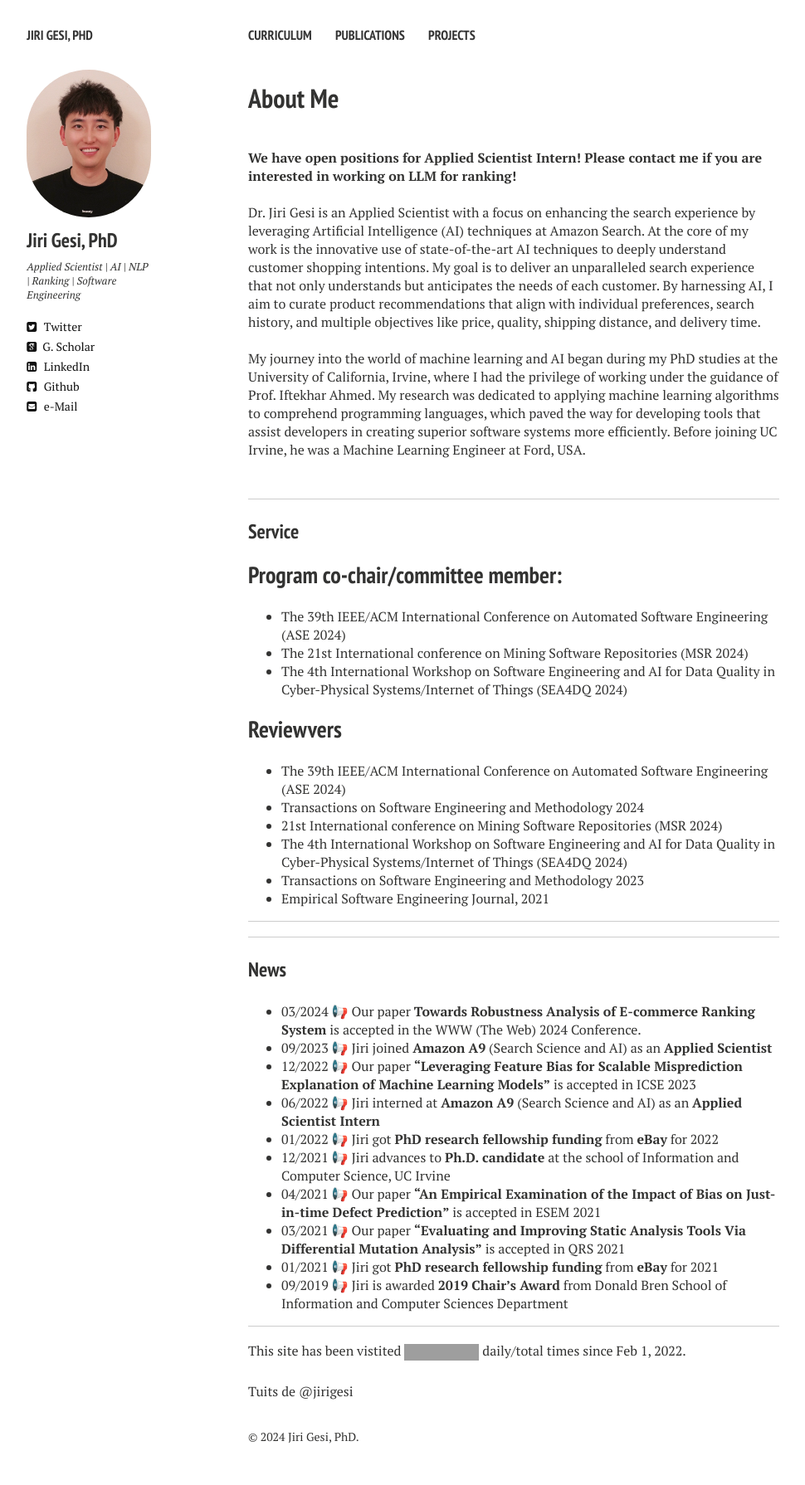
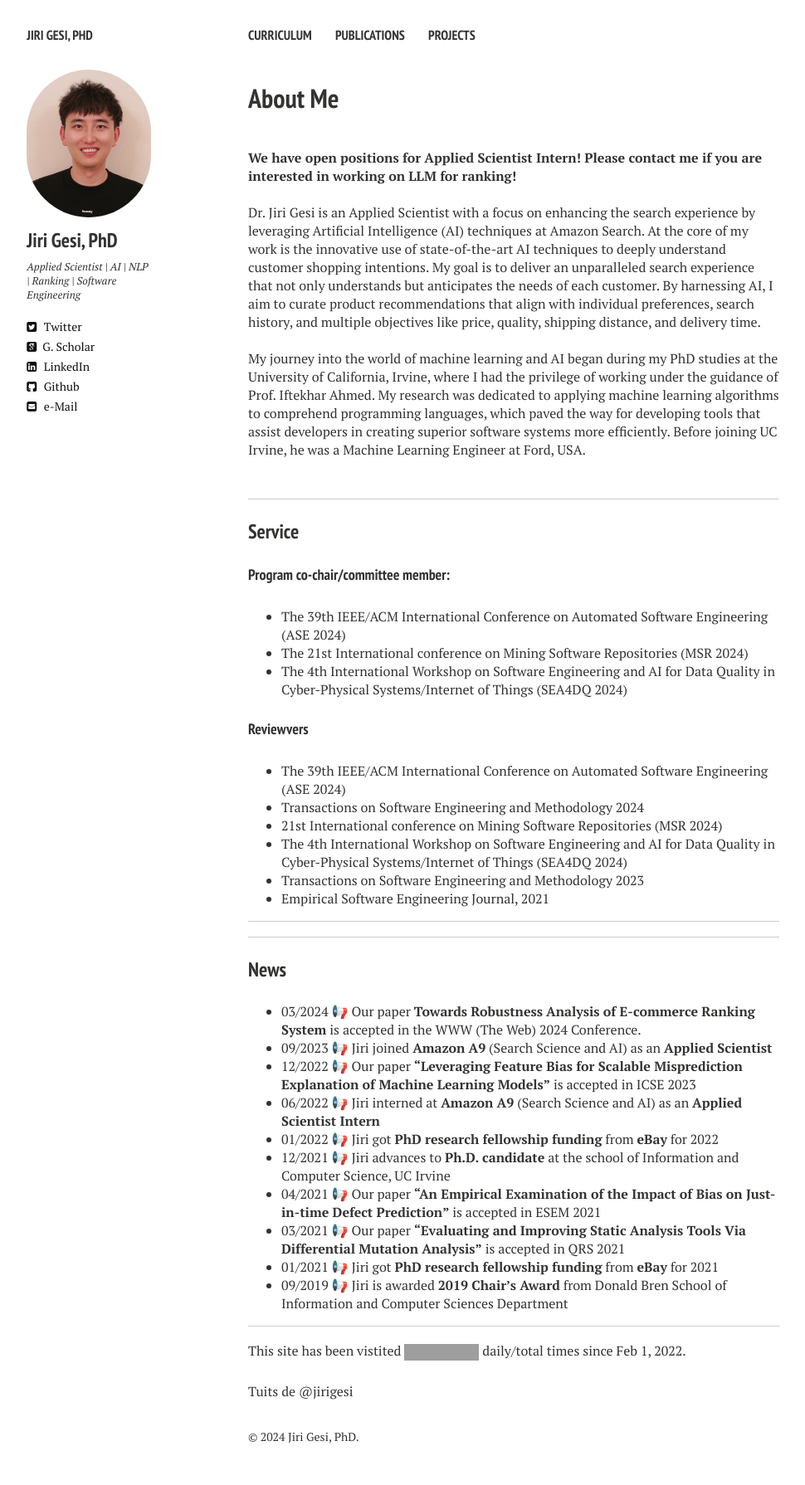
Before and after one commit to Jirigesi/Jirigesi.github.io, a Jekyll site: the page built from index.md, in a window 1280 px wide. Shown: the whole page at 83% size, without its empty margins (21-991 px from the left). Built offline with Jekyll 4.4.1, drawn with Linux system fonts in a browser that asks for light colours; nearby versions of some CDN libraries; comment, search, counter and statistics services are not loaded; grey boxes are pictures that could not be loaded.

```diff
--- a/index.md
+++ b/index.md
@@ -25,12 +25,12 @@ My journey into the world of machine learning and AI began during my PhD studies
 ---
 ### Service
 
-## Program co-chair/committee member:
+#### Program co-chair/committee member:
 - The 39th IEEE/ACM International Conference on Automated Software Engineering (ASE 2024)
 - The 21st International conference on Mining Software Repositories (MSR 2024)
 - The 4th International Workshop on Software Engineering and AI for Data Quality in Cyber-Physical Systems/Internet of Things (SEA4DQ 2024)
 
-## Reviewvers
+#### Reviewvers
 
 - The 39th IEEE/ACM International Conference on Automated Software Engineering (ASE 2024)
 -  Transactions on Software Engineering and Methodology 2024
```
